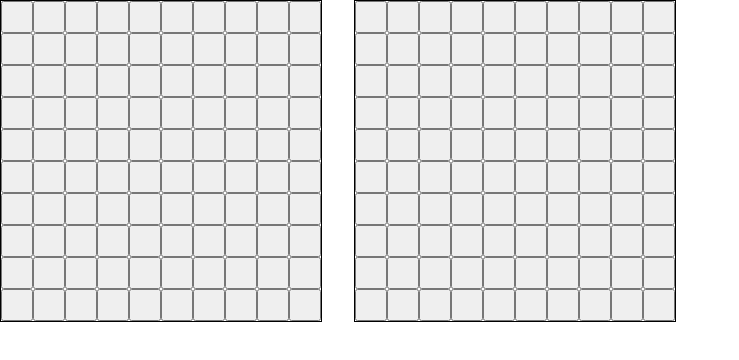
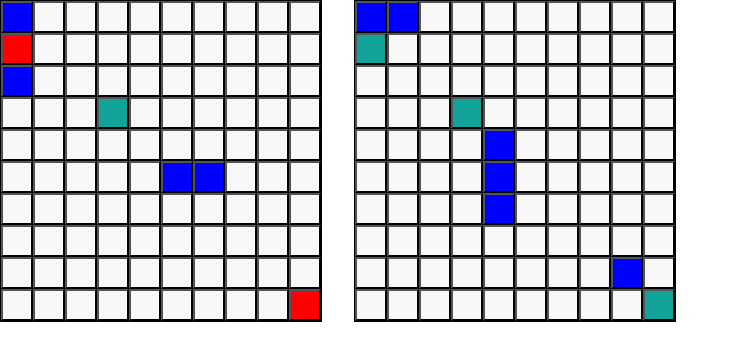
Before and after one commit to ignasc/odinProject-battleShipsGame, a website built with webpack: page src/template.html in a window 1280 px wide. Both pictures are taken after a click on the button 17 px from the left and 17 px from the top of the page. Shown: the whole page, without its empty margins (0-739 px from the left). Built offline with nearby package versions, Linux system fonts and the light colour scheme.

Commit message:
Update game board positions based on that position status.

```diff
--- a/src/css/styles.css
+++ b/src/css/styles.css
@@ -19,3 +19,19 @@ body {
     align-items: stretch;
     justify-items: stretch;
 }
+
+.position-ship-healthy {
+    background-color: blue;
+}
+
+.position-ship-damaged {
+    background-color: red;
+}
+
+.position-unknown {
+    background-color: rgb(248, 248, 248);
+}
+
+.position-attacked {
+    background-color: rgb(17, 162, 153);
+}
--- a/src/gameboard.js
+++ b/src/gameboard.js
@@ -9,7 +9,7 @@ class GameBoard {
         for (let i = 0; i < 10; i++) {
             const row = [];
             for (let j = 0; j < 10; j++) {
-                row.push(0);
+                row.push("empty");
             }
             this.board.push(row);
         }
@@ -17,6 +17,10 @@ class GameBoard {
 
     getPositionContents(coordX, coordY) {
         return this.board[coordY][coordX];
+    }
+
+    #setPositionContents(status, coordX, coordY) {
+        this.board[coordY][coordX] = status;
     }
 
     spawnShip(shipLength, coordX, coordY, isRotated90, playerOwner) {
@@ -84,9 +88,11 @@ class GameBoard {
 
         if (target instanceof Ship) {
             target.hit();
+            this.#setPositionContents("damaged", coordX, coordY);
             return 1;
         } else {
             this.missedAttacks++;
+            this.#setPositionContents("attacked", coordX, coordY);
             return -1;
         }
     }
--- a/src/index.js
+++ b/src/index.js
@@ -2,7 +2,7 @@ import "./css/resetcss.css";
 import "./css/styles.css";
 
 import GameEngine from "./gameEngine.js";
-import createGameBoard from "./ui_gameboard_template.js";
+import { createGameBoard } from "./ui_gameboard_template.js";
 
 document.addEventListener("DOMContentLoaded", () => {
     const game = new GameEngine();
@@ -17,14 +17,24 @@ document.addEventListener("DOMContentLoaded", () => {
     game.playerOne.placeShip(2, 5, 5, false);
     game.playerOne.placeShip(1, 9, 9, true);
 
+    // atack on player one
+    game.playerOne.getBoard().receiveAttack(0, 1);
+    game.playerOne.getBoard().receiveAttack(3, 3);
+    game.playerOne.getBoard().receiveAttack(9, 9);
+
     game.playerTwo.placeShip(3, 4, 4, true);
     game.playerTwo.placeShip(2, 0, 0, false);
     game.playerTwo.placeShip(1, 8, 8, true);
 
+    // attack on player two
+    game.playerTwo.getBoard().receiveAttack(0, 1);
+    game.playerTwo.getBoard().receiveAttack(3, 3);
+    game.playerTwo.getBoard().receiveAttack(9, 9);
+
     const mainApp = document.getElementById("mainApp");
 
-    const gameBoardPlayerOne = createGameBoard();
-    const gameBoardPlayerTwo = createGameBoard();
+    const gameBoardPlayerOne = createGameBoard(1, game.playerOne.getBoard());
+    const gameBoardPlayerTwo = createGameBoard(2, game.playerTwo.getBoard());
 
     mainApp.appendChild(gameBoardPlayerOne);
     mainApp.appendChild(gameBoardPlayerTwo);
--- a/src/player.js
+++ b/src/player.js
@@ -11,6 +11,10 @@ class Player {
         return this.name;
     }
 
+    getBoard() {
+        return this.gameBoard;
+    }
+
     placeShip(length, coordX, coordY, isRotated90) {
         this.gameBoard.spawnShip(length, coordX, coordY, isRotated90);
     }
--- a/src/ui_gameboard_template.js
+++ b/src/ui_gameboard_template.js
@@ -3,22 +3,46 @@ Note: cloneNode() does not clone event listener, even with "true" parameter
 Instead, using a factory function to return a new DOM element
 */
 
+import Ship from "./ship.js";
 import singleSquare from "./ui_gameboard_single_square.js";
 
-function createGameBoard() {
+function createGameBoard(playerNumber, gameBoardRef = null) {
     const gameBoard = document.createElement("div");
     gameBoard.setAttribute("class", "gameBoard");
 
     for (let coordY = 0; coordY < 10; coordY++) {
         for (let coordX = 0; coordX < 10; coordX++) {
             const element = singleSquare.cloneNode(true);
+            const positionContents = gameBoardRef.getPositionContents(
+                coordX,
+                coordY
+            );
 
-            element.setAttribute("data-coordx", coordX + 1);
-            element.setAttribute("data-coordy", coordY + 1);
+            if (positionContents === "attacked") {
+                element.setAttribute("class", "position-attacked");
+            } else if (positionContents instanceof Ship) {
+                element.setAttribute("class", "position-ship-healthy");
+            } else if (positionContents === "damaged") {
+                element.setAttribute("class", "position-ship-damaged");
+            } else {
+                element.setAttribute("class", "position-unknown");
+            }
+
+            element.setAttribute(
+                "data-ID",
+                playerNumber + "_" + "X" + coordX + "Y" + coordY
+            );
+            element.setAttribute("data-playerNo", playerNumber);
+
+            element.setAttribute("data-coordx", coordX);
+            element.setAttribute("data-coordy", coordY);
 
             element.addEventListener("click", (e) => {
+                const coordX = e.target.getAttribute("data-coordx");
+                const coordY = e.target.getAttribute("data-coordy");
                 e.preventDefault();
-                console.log(e);
+                // console.log(e.target.getAttribute("data-id"));
+                gameBoardRef.receiveAttack(coordX, coordY);
             });
 
             gameBoard.appendChild(element);
@@ -27,4 +51,4 @@ function createGameBoard() {
     return gameBoard;
 }
 
-export default createGameBoard;
+export { createGameBoard };
```
